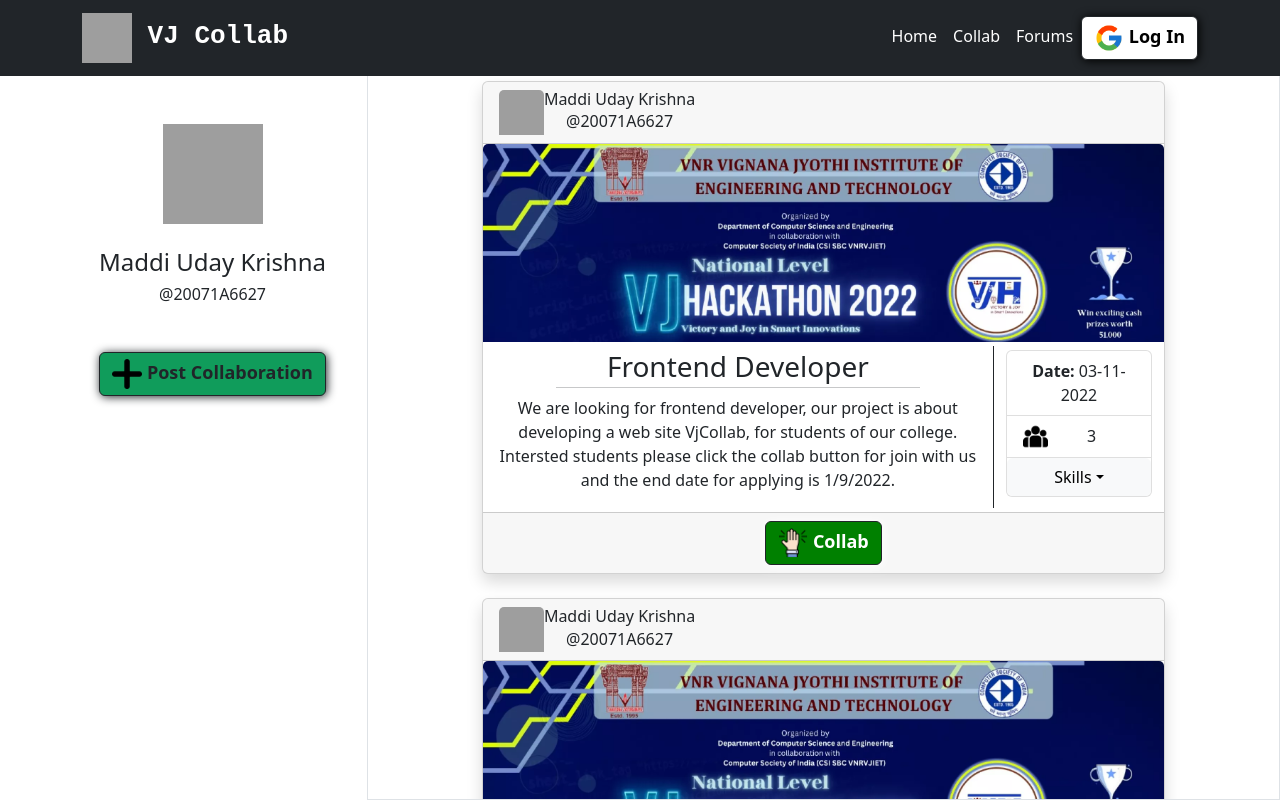
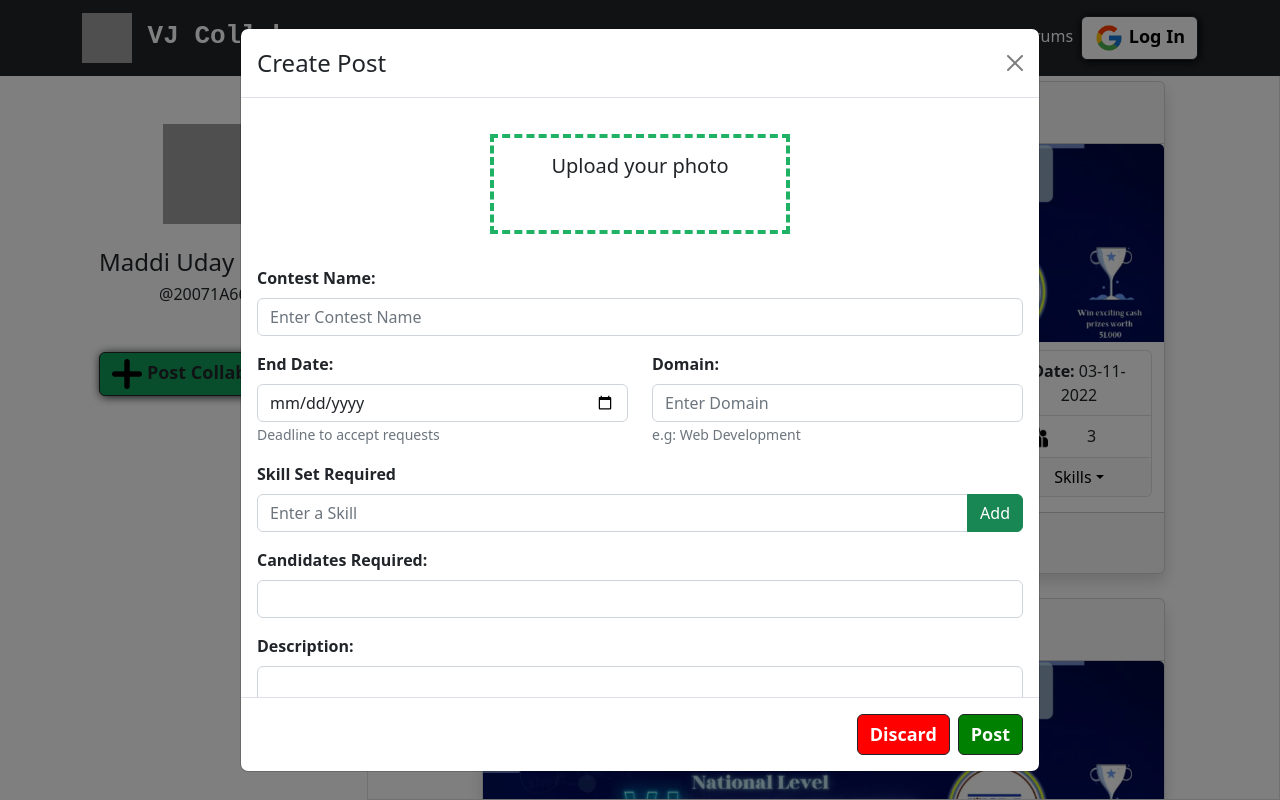
Before and after one commit to udaykrishnamaddi/VJ-COLLAB-FRONTEND, a React (Create React App) app: page /collaboration in a window 1280 px wide. Both pictures are taken after a click on the button "Post Collaboration". Built offline with nearby package versions, Linux system fonts and the light colour scheme; grey boxes are pictures that could not be loaded; a web font is replaced by a local one.

Commit message:
done with collab ui

```diff
--- a/src/components/CollabPostCard.js
+++ b/src/components/CollabPostCard.js
@@ -0,0 +1,35 @@
+import React from 'react';
+import Button from '../subComponents/Button';
+import addIcon from '../static/icons/add-icon.png';
+import {useState} from 'react';
+import Modal from 'react-bootstrap/Modal';
+import CollabPostForm from './CollabPostForm';
+
+const CollabPostCard = () => {
+
+    let [show, setShow] = useState(false);
+    const handleClose = () => setShow(false);
+    const handleShow = () => setShow(true);
+
+    return (
+        <div>
+            <Button imgUrl={addIcon} description="Post Collaboration" bgColor="#109c5b" onClick={handleShow} />
+
+            {/* Modal for collaboration post form */}
+            <Modal size="lg" show={show} onHide={handleClose} backdrop="static" scrollable centered>
+                <Modal.Header closeButton>
+                    <Modal.Title>Create Post</Modal.Title>
+                </Modal.Header>
+                <Modal.Body>
+                    <CollabPostForm />
+                </Modal.Body>
+                <Modal.Footer>
+                    <Button description="Discard" textColor="white" bgColor="red" onClick={handleClose} />
+                    <Button description="Post" textColor="white" bgColor="green" onClick={handleClose} />
+                </Modal.Footer>
+            </Modal>
+        </div>
+    );
+}
+
+export default CollabPostCard;
--- /dev/null
+++ b/src/components/CollabPostForm.js
@@ -0,0 +1,92 @@
+import React from 'react';
+import Form from 'react-bootstrap/Form';
+import Row from 'react-bootstrap/Row';
+import Col from 'react-bootstrap/Col';
+import Button from 'react-bootstrap/Button';
+import InputGroup from 'react-bootstrap/InputGroup';
+import {useState, useEffect} from 'react';
+import ImageUpload from './ImageUpload';
+
+const CollabPostForm = () => {
+
+    let [skillSet, setSkillSet] = useState([]);
+    let color = ["red", "green", "brown"];
+
+    const addSkill = ()=>{
+        let skill = document.getElementById("getReqSkill").value;
+        skillSet = [...skillSet, skill];
+        setSkillSet(skillSet);
+    }
+
+    const removeSkill = (skill)=>{
+        let temp = [...skillSet];
+        let index = temp.indexOf(skill);
+        temp.splice(index, 1);
+        setSkillSet(temp);
+    }
+
+    useEffect(()=>{
+        document.getElementById("getReqSkill").value="";
+    }, [skillSet])
+
+    return (
+        <div>
+            <Form>
+                <ImageUpload />
+                <br></br>
+                <Form.Group className='mb-3'>
+                    <Form.Label><b>Contest Name:</b></Form.Label>
+                    <Form.Control type="text" placeholder="Enter Contest Name" />
+                </Form.Group>
+                <Row>
+                    <Col>
+                        <Form.Group className='mb-3'>
+                            <Form.Label><b>End Date:</b></Form.Label>
+                            <Form.Control type="date" />
+                            <Form.Text>Deadline to accept requests</Form.Text>
+                        </Form.Group>
+                    </Col>
+                    <Col>
+                        <Form.Group className='mb-3'>
+                            <Form.Label><b>Domain:</b></Form.Label>
+                            <Form.Control type="text" placeholder='Enter Domain' />
+                            <Form.Text>e.g: Web Development</Form.Text>
+                        </Form.Group>
+                    </Col>
+                </Row>
+                <Form.Group className='mb-3'>
+                    <Form.Label><b>Skill Set Required</b></Form.Label>
+                    <InputGroup className='mb-3'>
+                        <Form.Control type="text" placeholder='Enter a Skill' id="getReqSkill" />
+                        <Button variant='success' onClick={addSkill}>Add</Button>
+                    </InputGroup>
+
+                    {skillSet.length !== 0 ?
+                        <div className='displayReqSkills border p-2'>
+                            <b>Selected Skills:</b>
+                            <br></br>
+                            <hr></hr>
+                            {skillSet.map((skill, key)=>(
+                                <p className='border p-2' key={key} style={{backgroundColor: color[key%3], color: "white", display: "inline-block"}}>
+                                    <span role="button" onClick={()=>removeSkill(skill)}> x </span>
+                                    {skill}
+                                </p>
+                            ))}
+                        </div>
+                        : <p></p>
+                    }
+                </Form.Group>
+                <Form.Group className='mb-3'>
+                    <Form.Label><b>Candidates Required:</b></Form.Label>
+                    <Form.Control type="number" min={1} />
+                </Form.Group>
+                <Form.Group className='mb-3'>
+                    <Form.Label><b>Description:</b></Form.Label>
+                    <Form.Control as="textarea" rows={3} />
+                </Form.Group>
+            </Form>
+        </div>
+    );
+}
+
+export default CollabPostForm;
--- a/src/components/CollabSkillsModal.js
+++ b/src/components/CollabSkillsModal.js
@@ -15,7 +15,7 @@
     return (
         <div>
             <Button imgUrl={raiseHand} description="Collab" textColor="white" bgColor="green" onClick={handleShow} />
-            <Modal show={show} onHide={handleClose} backdrop="static" variant="top" centered>
+            <Modal show={show} onHide={handleClose} backdrop="static" variant="top" centered scrollable>
                 <Modal.Header closeButton>
                     <Modal.Title>Skill Set</Modal.Title>
                 </Modal.Header>
--- /dev/null
+++ b/src/components/ImageUpload.js
@@ -0,0 +1,54 @@
+import React, { useState } from "react";
+import '../static/css/ImageUpload.css';
+
+const ImageUpload = ()=>{
+  const [image, setImage] = useState({ preview: "", raw: "" });
+
+  const handleChange = e => {
+    if (e.target.files.length) {
+      setImage({
+        preview: URL.createObjectURL(e.target.files[0]),
+        raw: e.target.files[0]
+      });
+    }
+  };
+
+//   const handleUpload = async e => {
+//     e.preventDefault();
+//     const formData = new FormData();
+//     formData.append("image", image.raw);
+
+//     await fetch("YOUR_URL", {
+//       method: "POST",
+//       headers: {
+//         "Content-Type": "multipart/form-data"
+//       },
+//       body: formData
+//     });
+//   };
+
+  return (
+    <div className="text-center">
+      <label htmlFor="upload-button">
+        {image.preview ? (
+          <img src={image.preview} alt="dummy" width="300vw" height="250vw" />
+        ) : (
+          <div>
+            <h5 className="text-center image-upload-wrap pt-3" style={{width: "300px", height: "100px"}}>Upload your photo</h5>
+          </div>
+        )}
+        {console.log(image)}
+      </label>
+      <input
+        type="file"
+        id="upload-button"
+        style={{ display: "none" }}
+        onChange={handleChange}
+      />
+      <br />
+      {/* <button onClick={handleUpload}>Upload</button> */}
+    </div>
+  );
+}
+
+export default ImageUpload;
--- a/src/pages/Collaboration.js
+++ b/src/pages/Collaboration.js
@@ -1,10 +1,9 @@
 import React from 'react';
 import CollabFeedCard from '../components/CollabFeedCard';
-import Button from '../subComponents/Button';
-import addIcon from '../static/icons/add-icon.png';
 import userIcon from '../static/icons/user-icon.png';
 import '../static/css/Collaboration.css';
 import vjHackathon from '../static/icons/vj-hackathon.webp';
+import CollabPostCard from '../components/CollabPostCard';
 
 const Collaboration = (props) => {
     let data={
@@ -12,7 +11,7 @@
         username: props.username,
         img: vjHackathon,
         title: "Frontend Developer",
-        description: "We are looking for frontend developer, our project is about developing a web site VjCollab, for students of our college. \
+        description: "We are looking for frontend developer, our project is about developing a web site VjCollab, for students of our college.\
         Intersted students please click the collab button for join with us and the end date for applying is 1/9/2022.",
         endDate: "03-11-2022",
         required: 3,
@@ -25,14 +24,14 @@
                     <div className='col-3'>
                         <div className='profile-bar text-center w-100'>
                             <div className='profile mt-5'>
-                                <img src={userIcon} style={{height: "100px", width: "100px"}} />
+                                <img src={userIcon} style={{height: "100px", width: "100px"}} alt="" />
                                 <br></br>
                                 <br></br>
                                 <h4>{props.name}</h4>
                                 <h6>@{props.username}</h6>
                             </div>
                             <div className='post-button mt-5'>
-                                <Button imgUrl={addIcon} description="Post Collaboration" bgColor="#109c5b" />
+                                <CollabPostCard />
                             </div>
                         </div>
                     </div>
--- /dev/null
+++ b/src/static/css/ImageUpload.css
@@ -0,0 +1,5 @@
+.image-upload-wrap {
+  margin-top: 20px;
+  border: 4px dashed #1FB264;
+  position: relative;
+}
--- a/src/subComponents/Button.js
+++ b/src/subComponents/Button.js
@@ -10,7 +10,7 @@
     }
     return (
         <button className='btn border border-dark' style={styles} onClick={props.onClick}>
-            {props.imgUrl!=null ? <img src={props.imgUrl} style={{height: "30px", width: "30px"}} /> : <span></span>}
+            {props.imgUrl!=null ? <img src={props.imgUrl} style={{height: "30px", width: "30px"}} alt="" /> : <span></span>}
             <span> <b>{props.description}</b></span>
         </button>
     );
```
